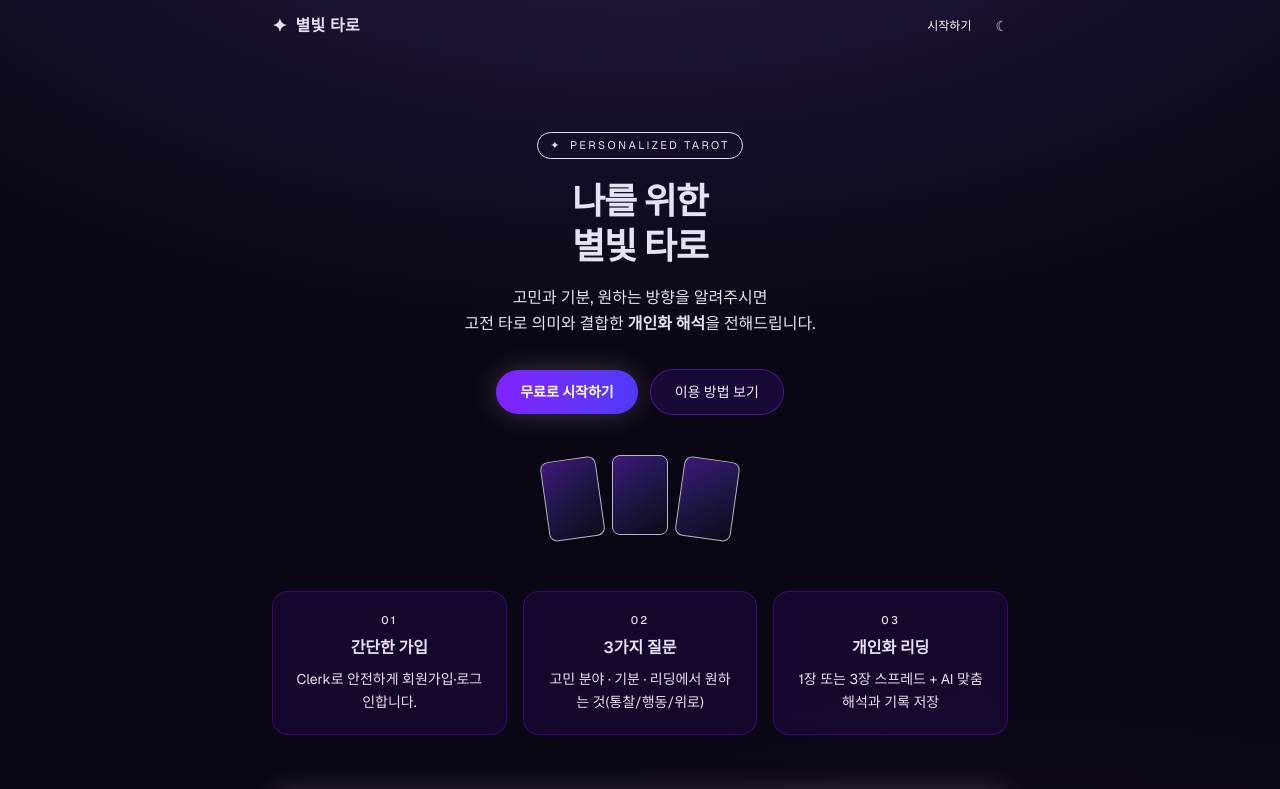
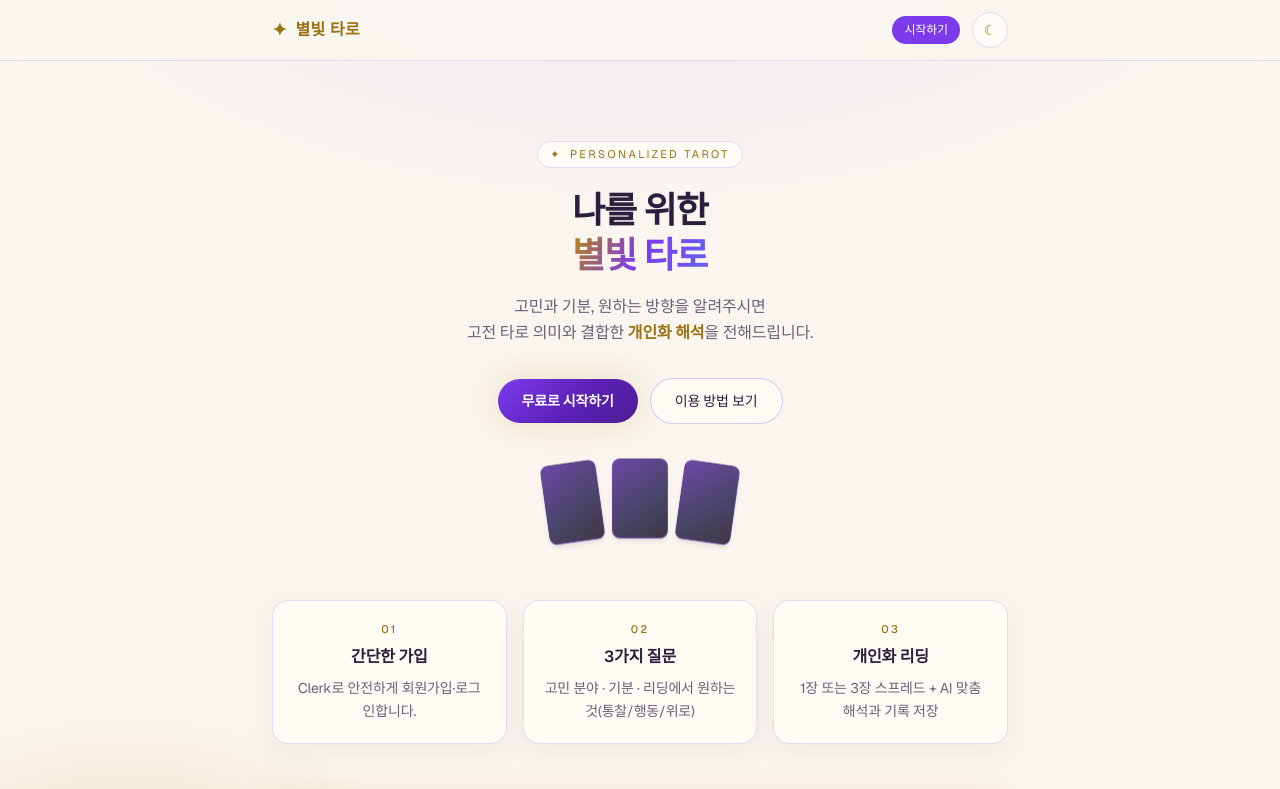
Before and after one commit to sosmos3218-bot/personalized-tarot, a Next.js app: page / in a window 1280 px wide. Shown: the top 789 px of the page. Built offline with nearby package versions, Linux system fonts and the light colour scheme; no server answers.

Commit message:
Add light/dark theme CSS

```diff
--- a/src/app/globals.css
+++ b/src/app/globals.css
@@ -1,10 +1,71 @@
 @import "tailwindcss";
 
+@custom-variant dark (&:where(.dark, .dark *));
+
+/* ── Light theme (default) ── */
 :root {
+  --background: #faf6ef;
+  --foreground: #1c1528;
+  --surface: rgba(255, 252, 247, 0.82);
+  --surface-solid: #fffdf8;
+  --border: rgba(124, 58, 237, 0.16);
+  --border-strong: rgba(124, 58, 237, 0.28);
+  --muted: #6b6178;
+  --heading: #2a1f3d;
+  --accent-gold: #9a7214;
+  --accent-gold-bright: #b8860b;
+  --accent-violet: #6d28d9;
+  --accent-violet-soft: #7c3aed;
+  --input-bg: #ffffff;
+  --input-border: rgba(109, 40, 217, 0.22);
+  --header-bg: rgba(250, 246, 239, 0.88);
+  --chip-bg: rgba(109, 40, 217, 0.06);
+  --choice-bg: rgba(255, 255, 255, 0.7);
+  --choice-selected-bg: rgba(124, 58, 237, 0.1);
+  --choice-selected-border: rgba(184, 134, 11, 0.55);
+  --glow-violet: rgba(124, 58, 237, 0.14);
+  --glow-gold: rgba(184, 134, 11, 0.22);
+  --mystic-1: rgba(167, 139, 250, 0.18);
+  --mystic-2: rgba(251, 191, 36, 0.1);
+  --mystic-base: #faf6ef;
+  --footer-muted: #9a90a8;
+  --rose: #e11d48;
+  --shadow-soft: 0 8px 30px rgba(42, 31, 61, 0.06);
+  --card-face-border: rgba(212, 175, 55, 0.45);
+  --card-back-border: rgba(109, 40, 217, 0.35);
+}
+
+/* ── Dark theme ── */
+.dark {
   --background: #0b0614;
   --foreground: #e8e0f5;
-  --gold: #f5d78e;
-  --violet-glow: #a78bfa;
+  --surface: rgba(46, 16, 80, 0.32);
+  --surface-solid: #160b28;
+  --border: rgba(109, 40, 217, 0.35);
+  --border-strong: rgba(167, 139, 250, 0.35);
+  --muted: #b8a9d4;
+  --heading: #fef3c7;
+  --accent-gold: #f5d78e;
+  --accent-gold-bright: #fbbf24;
+  --accent-violet: #a78bfa;
+  --accent-violet-soft: #8b5cf6;
+  --input-bg: #12081f;
+  --input-border: rgba(109, 40, 217, 0.55);
+  --header-bg: rgba(11, 6, 20, 0.9);
+  --chip-bg: rgba(76, 29, 149, 0.4);
+  --choice-bg: rgba(18, 8, 31, 0.6);
+  --choice-selected-bg: rgba(91, 33, 182, 0.45);
+  --choice-selected-border: rgba(251, 191, 36, 0.55);
+  --glow-violet: rgba(167, 139, 250, 0.2);
+  --glow-gold: rgba(245, 215, 142, 0.35);
+  --mystic-1: rgba(139, 92, 246, 0.25);
+  --mystic-2: rgba(88, 28, 135, 0.2);
+  --mystic-base: #0b0614;
+  --footer-muted: #6b5b8a;
+  --rose: #fda4af;
+  --shadow-soft: 0 8px 30px rgba(0, 0, 0, 0.35);
+  --card-face-border: rgba(251, 191, 36, 0.45);
+  --card-back-border: rgba(109, 40, 217, 0.6);
 }
 
 @theme inline {
@@ -19,28 +80,157 @@ body {
   color: var(--foreground);
   font-family: var(--font-geist-sans), "Apple SD Gothic Neo", "Noto Sans KR", sans-serif;
   min-height: 100vh;
+  letter-spacing: -0.01em;
 }
 
-/* mystical background glow */
+/* mystical background glow — intentional per theme */
 .mystic-bg {
   background:
-    radial-gradient(ellipse 80% 50% at 50% -20%, rgba(139, 92, 246, 0.25), transparent),
-    radial-gradient(ellipse 60% 40% at 80% 100%, rgba(88, 28, 135, 0.2), transparent),
-    #0b0614;
+    radial-gradient(ellipse 80% 50% at 50% -15%, var(--mystic-1), transparent 70%),
+    radial-gradient(ellipse 55% 40% at 90% 100%, var(--mystic-2), transparent 65%),
+    radial-gradient(ellipse 40% 30% at 10% 80%, var(--glow-gold), transparent 60%),
+    var(--mystic-base);
 }
 
+/* ── Semantic text ── */
+.text-heading {
+  color: var(--heading);
+}
+.text-body {
+  color: var(--muted);
+}
+.text-muted {
+  color: var(--footer-muted);
+}
+.text-accent {
+  color: var(--accent-gold);
+}
+.text-accent-violet {
+  color: var(--accent-violet);
+}
+
+/* ── Buttons ── */
 .btn-primary {
-  @apply inline-flex items-center justify-center rounded-full bg-gradient-to-r from-violet-600 to-indigo-600 px-6 py-3 text-sm font-semibold text-white shadow-lg shadow-violet-900/40 transition hover:from-violet-500 hover:to-indigo-500 hover:shadow-violet-700/50 disabled:opacity-50 disabled:cursor-not-allowed;
+  @apply inline-flex items-center justify-center rounded-full px-6 py-3 text-sm font-semibold text-white transition disabled:opacity-50 disabled:cursor-not-allowed;
+  background: linear-gradient(135deg, #7c3aed 0%, #5b21b6 55%, #4c1d95 100%);
+  box-shadow: 0 8px 24px rgba(109, 40, 217, 0.28);
+}
+.btn-primary:hover:not(:disabled) {
+  filter: brightness(1.08);
+  box-shadow: 0 10px 28px rgba(109, 40, 217, 0.38);
 }
 
 .btn-secondary {
-  @apply inline-flex items-center justify-center rounded-full border border-violet-600/50 bg-violet-950/40 px-6 py-3 text-sm font-medium text-violet-100 transition hover:border-amber-400/50 hover:text-amber-200;
+  @apply inline-flex items-center justify-center rounded-full px-6 py-3 text-sm font-medium transition;
+  border: 1px solid var(--border-strong);
+  background: var(--surface);
+  color: var(--heading);
+}
+.btn-secondary:hover {
+  border-color: var(--accent-gold-bright);
+  color: var(--accent-gold);
 }
 
+/* ── Cards / panels ── */
 .card-panel {
-  @apply rounded-2xl border border-violet-800/50 bg-violet-950/30 p-6 backdrop-blur-sm;
+  border-radius: 1rem;
+  border: 1px solid var(--border);
+  background: var(--surface);
+  padding: 1.5rem;
+  backdrop-filter: blur(10px);
+  box-shadow: var(--shadow-soft);
 }
 
+.input-field {
+  width: 100%;
+  border-radius: 0.75rem;
+  border: 1px solid var(--input-border);
+  background: var(--input-bg);
+  padding: 0.75rem 1rem;
+  font-size: 0.875rem;
+  color: var(--foreground);
+  outline: none;
+  transition: border-color 0.2s;
+}
+.input-field:focus {
+  border-color: var(--accent-gold-bright);
+}
+
+.choice-btn {
+  width: 100%;
+  border-radius: 0.75rem;
+  border: 1px solid var(--border);
+  background: var(--choice-bg);
+  padding: 0.75rem 1rem;
+  font-size: 0.875rem;
+  text-align: left;
+  color: var(--muted);
+  transition: border-color 0.2s, background 0.2s, color 0.2s;
+}
+.choice-btn:hover {
+  border-color: var(--border-strong);
+}
+.choice-btn-selected {
+  border-color: var(--choice-selected-border);
+  background: var(--choice-selected-bg);
+  color: var(--heading);
+}
+
+.site-header {
+  border-bottom: 1px solid var(--border);
+  background: var(--header-bg);
+  backdrop-filter: blur(12px);
+}
+
+.theme-toggle {
+  display: inline-flex;
+  align-items: center;
+  justify-content: center;
+  width: 2.25rem;
+  height: 2.25rem;
+  border-radius: 9999px;
+  border: 1px solid var(--border);
+  background: var(--surface);
+  color: var(--accent-gold);
+  transition: border-color 0.2s, background 0.2s;
+}
+.theme-toggle:hover {
+  border-color: var(--accent-gold-bright);
+}
+
+.segmented {
+  display: flex;
+  border-radius: 9999px;
+  background: var(--chip-bg);
+  padding: 0.25rem;
+}
+.segmented-item {
+  flex: 1;
+  border-radius: 9999px;
+  padding: 0.5rem 0;
+  font-size: 0.875rem;
+  transition: background 0.2s, color 0.2s;
+  color: var(--muted);
+}
+.segmented-item:hover {
+  color: var(--heading);
+}
+.segmented-item-active {
+  background: var(--accent-violet-soft);
+  color: #fff;
+}
+
+.progress-track {
+  height: 0.25rem;
+  flex: 1;
+  border-radius: 9999px;
+  background: var(--border);
+}
+.progress-fill {
+  background: var(--accent-gold-bright);
+}
+
+/* ── Animations ── */
 @keyframes shuffle-wiggle {
   0%, 100% { transform: translateX(0) rotate(0deg); }
   25% { transform: translateX(-6px) rotate(-3deg); }
@@ -52,19 +242,55 @@ body {
 }
 
 @keyframes fade-up {
-  from { opacity: 0; transform: translateY(12px); }
+  from { opacity: 0; transform: translateY(14px); }
   to { opacity: 1; transform: translateY(0); }
 }
 
 .animate-fade-up {
-  animation: fade-up 0.6s ease-out forwards;
+  animation: fade-up 0.65s cubic-bezier(0.22, 1, 0.36, 1) forwards;
 }
 
 @keyframes glow-pulse {
-  0%, 100% { box-shadow: 0 0 20px rgba(167, 139, 250, 0.2); }
-  50% { box-shadow: 0 0 40px rgba(245, 215, 142, 0.35); }
+  0%, 100% { box-shadow: 0 0 18px var(--glow-violet); }
+  50% { box-shadow: 0 0 36px var(--glow-gold); }
 }
 
 .animate-glow {
-  animation: glow-pulse 2s ease-in-out infinite;
+  animation: glow-pulse 2.2s ease-in-out infinite;
 }
+
+@keyframes card-reveal {
+  0% {
+    opacity: 0.4;
+    transform: rotateY(90deg) scale(0.92);
+  }
+  60% {
+    opacity: 1;
+    transform: rotateY(-8deg) scale(1.02);
+  }
+  100% {
+    opacity: 1;
+    transform: rotateY(0deg) scale(1);
+  }
+}
+
+.animate-card-reveal {
+  animation: card-reveal 0.7s cubic-bezier(0.22, 1, 0.36, 1) forwards;
+  transform-style: preserve-3d;
+}
+
+@keyframes soft-float {
+  0%, 100% { transform: translateY(0); }
+  50% { transform: translateY(-6px); }
+}
+
+.animate-soft-float {
+  animation: soft-float 4s ease-in-out infinite;
+}
+
+.hero-gradient-text {
+  background: linear-gradient(120deg, var(--accent-gold-bright), var(--accent-violet-soft), #6366f1);
+  -webkit-background-clip: text;
+  background-clip: text;
+  color: transparent;
+}
```
